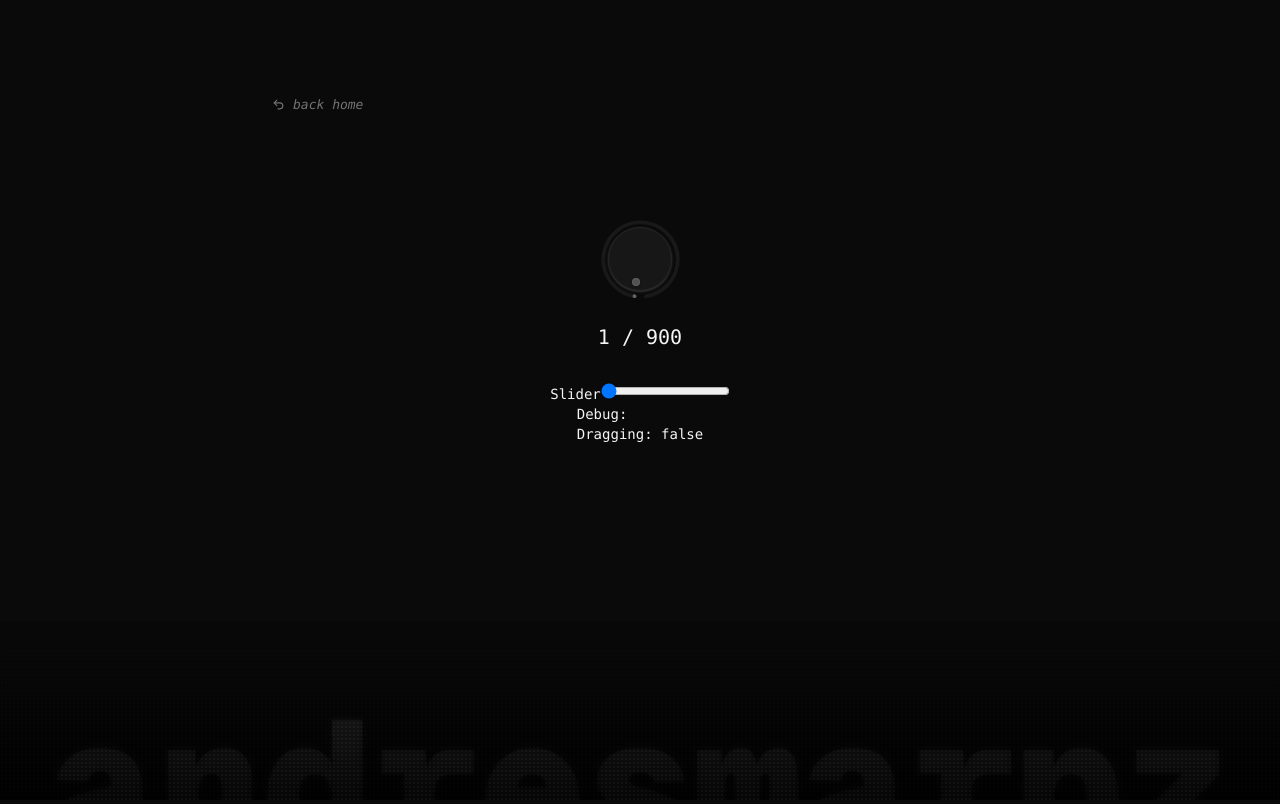
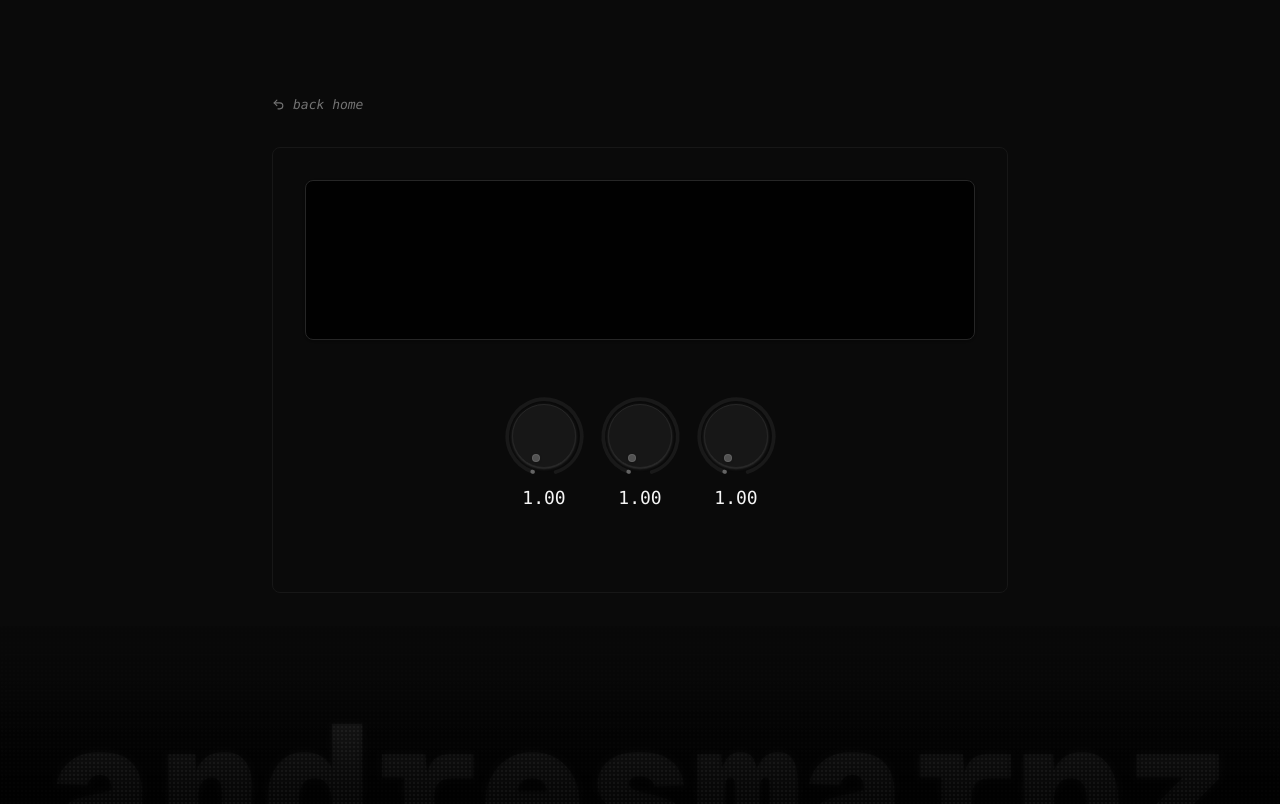
Before and after one commit to andresmarpz/website, a Next.js app: page /work/knob in a window 1280 px wide. Built offline with nearby package versions, Linux system fonts and the light colour scheme; no server answers.

Commit message:
lots of progress

```diff
--- a/app/(navigable)/work/knob/knob.tsx
+++ b/app/(navigable)/work/knob/knob.tsx
@@ -1,68 +1,197 @@
 'use client';
 
 import Progress from '@/app/(navigable)/work/knob/progress';
-import { useEffect, useRef, useState } from 'react';
+import {
+  degreesToRadians,
+  radiansToDegrees
+} from '@/app/(navigable)/work/knob/utils';
+import {
+  MouseEvent,
+  MouseEventHandler,
+  useCallback,
+  useEffect,
+  useRef,
+  useState
+} from 'react';
 import useSound from 'use-sound';
+
+interface InternalState {
+  isDragging: boolean;
+  initialMousePosition?: [Number, Number];
+}
 
 export default function Knob({
   min,
   max,
+  onValueChange,
   reductionPercentage = 0
 }: {
   min: number;
   max: number;
+  onValueChange: (newValue: number) => unknown;
   reductionPercentage?: number;
 }) {
-  const [playTick] = useSound('/assets/sounds/tick.mp3', {
-    interrupt: true,
-    volume: 0.5
+  // Ticking sound
+  const [_playTick] = useSound('/assets/sounds/tick.mp3', {
+    volume: 0.015
   });
+
+  const timeoutRef = useRef<ReturnType<typeof setTimeout> | null>(null);
+  const playTick = () => {
+    if (!timeoutRef.current) {
+      timeoutRef.current = setTimeout(() => {
+        _playTick();
+        timeoutRef.current = null;
+      }, 25);
+    }
+  };
+
+  // State
+  const [currentValue, _setCurrentValue] = useState<number>(min);
+  const [_internalState, _setInternalState] = useState<InternalState>({
+    isDragging: false
+  });
+
+  const setCurrentKnobValue = (
+    newValue: number | ((lastValue: number) => number)
+  ) => {
+    const computedValue =
+      typeof newValue === 'function' ? newValue(currentValue) : newValue;
+
+    if (computedValue !== currentValue) {
+      _setCurrentValue(computedValue);
+      onValueChange(computedValue);
+      playTick();
+    }
+  };
+
+  // Knob container element ref
   const elementRef = useRef<HTMLDivElement | null>(null);
 
-  const [currentValue, setCurrentValue] = useState(min);
-  const [isDragging, setIsDragging] = useState(false);
+  // Event Handlers
 
-  const currentPercentage = (currentValue * 100) / max;
+  /**
+   * Mouse Down event handler
+   */
+  const handleElementMouseDown = useCallback((event: MouseEvent) => {
+    if (!elementRef.current) return;
+
+    const initialMousePosition = [event.clientX, event.clientY] as const;
+
+    _setInternalState({
+      isDragging: true,
+      initialMousePosition
+    });
+  }, []);
+
+  /**
+   * Mouse Up event handler
+   */
+  const handleElementMouseUp = useCallback((event: MouseEvent) => {
+    _setInternalState({
+      isDragging: false
+    });
+  }, []);
+
+  /**
+   * Mouse Move event handler
+   */
+  const handleMouseMove = useCallback(
+    (event: MouseEvent) => {
+      // If it's not dragging or the Knob ref does not exist return
+      if (!_internalState.isDragging || !elementRef.current) return;
+
+      const knobBoundingRect = elementRef.current.getBoundingClientRect();
+
+      const centerX = knobBoundingRect.x + knobBoundingRect.width / 2;
+      const centerY = knobBoundingRect.y + knobBoundingRect.height / 2;
+
+      const [initialMouseX, initialMouseY] =
+        _internalState.initialMousePosition;
+
+      const mouseX = event.clientX;
+      const mouseY = event.clientY;
+
+      const initialRelativeX = initialMouseX - centerX;
+      const initialRelativeY = initialMouseY - centerY;
+
+      const relativeX = mouseX - centerX;
+      const relativeY = mouseY - centerY;
+
+      const initialAngleRelativeToCenter = radiansToDegrees(
+        Math.atan2(initialRelativeY, initialRelativeX)
+      );
+
+      const currentAngleRelativeToCenter = radiansToDegrees(
+        Math.atan2(relativeY, relativeX)
+      );
+
+      let angleDelta =
+        currentAngleRelativeToCenter - initialAngleRelativeToCenter;
+
+      if (angleDelta > 180) {
+        angleDelta -= 360;
+      }
+      // If the delta is less than -180°, we crossed the boundary clockwise
+      else if (angleDelta < -180) {
+        angleDelta += 360;
+      }
+
+      const valuePerDegree = (max - min) / 360;
+      const valueChange = angleDelta * valuePerDegree;
+
+      setCurrentKnobValue((prevValue) => {
+        const newValue = prevValue + valueChange;
+
+        // Approach 1: Round to 2 decimal places
+        const roundedValue = Math.round(newValue * 100) / 100;
+
+        // Only update if change is significant (e.g., >= 0.01)
+        if (Math.abs(roundedValue - prevValue) < 0.01) {
+          return prevValue;
+        }
+
+        return Math.min(max, Math.max(min, roundedValue));
+      });
+
+      // Update initial position for next movement
+      _setInternalState((prev) => ({
+        ...prev,
+        initialMousePosition: [event.clientX, event.clientY]
+      }));
+    },
+    [_internalState.isDragging, _internalState.initialMousePosition]
+  );
 
   useEffect(() => {
     if (!elementRef) return;
-
-    const handleMouseMove = (event: MouseEvent) => {
-      if (!isDragging) return;
-
-      console.log(event);
-    };
 
     window.addEventListener('mousemove', handleMouseMove);
 
     return () => {
       window.removeEventListener('mousemove', handleMouseMove);
     };
-  }, [isDragging]);
+  }, [handleMouseMove]);
 
   useEffect(() => {
     if (!elementRef) return;
 
-    const handleMouseUp = (event: MouseEvent) => {
-      setIsDragging(false);
-    };
-
-    window.addEventListener('mouseup', handleMouseUp);
+    window.addEventListener('mouseup', handleElementMouseUp);
 
     return () => {
-      window.removeEventListener('mouseup', handleMouseUp);
+      window.removeEventListener('mouseup', handleElementMouseUp);
     };
-  }, []);
+  }, [handleElementMouseUp]);
+
+  const currentPercentage = (currentValue * 100) / max;
 
   return (
     <>
       {/* Knob */}
       <div
-        className="size-16 border rounded-full shadow-sm shadow-neutral-600/50 bg-neutral-900 border-neutral-800 relative"
+        className="size-16 border rounded-full shadow-sm shadow-neutral-600/50 bg-neutral-900 border-neutral-800 relative select-none"
         ref={elementRef}
-        onMouseDown={(event) => {
-          setIsDragging(true);
-        }}>
+        onMouseDown={handleElementMouseDown}>
         {/* Thumb */}
         <Thumb
           reduction={reductionPercentage}
@@ -78,28 +207,9 @@ export default function Knob({
         />
       </div>
 
-      <p className="text-center font-mono text-xl py-8">
-        {currentValue} / {max}
+      <p className="text-center font-mono text-lg py-4">
+        {currentValue.toFixed(2)}
       </p>
-
-      <label>
-        Slider
-        <input
-          type="range"
-          min={min}
-          max={max}
-          value={currentValue}
-          onChange={(e) => {
-            setCurrentValue(e.target.value);
-            playTick();
-          }}
-        />
-      </label>
-
-      <div>
-        Debug:
-        <p>Dragging: {String(isDragging)}</p>
-      </div>
     </>
   );
 }
@@ -120,7 +230,7 @@ function Thumb({
   // we subtract 3/4 Pi
   const CURRENT_ANGLE =
     CURRENT_ANGLE_RAW - (360 - REDUCTION_DEGREES / 1.5) * 0.75;
-  const CURRENT_ANGLE_RADIANS = (CURRENT_ANGLE * Math.PI) / 180;
+  const CURRENT_ANGLE_RADIANS = degreesToRadians(CURRENT_ANGLE);
 
   // Base is always 50% + whatever offset into the circumference (negative or positive)
   const left = `${50 + 37.5 * Math.cos(CURRENT_ANGLE_RADIANS)}%`;
--- a/app/(navigable)/work/knob/page.tsx
+++ b/app/(navigable)/work/knob/page.tsx
@@ -1,9 +1,49 @@
+'use client';
+
 import Knob from '@/app/(navigable)/work/knob/knob';
+import { useState } from 'react';
 
 export default function KnobPage() {
+  const [r, setR] = useState(1);
+  const [g, setG] = useState(1);
+  const [b, setB] = useState(1);
+
   return (
-    <div className="flex justify-center py-20 flex-col items-center">
-      <Knob min={1} max={900} reductionPercentage={5} />
+    <div className="flex justify-center items-center border border-neutral-900 rounded-lg gap-8 flex-col p-8 bg-neutral-950">
+      {/* Screen */}
+      <div
+        className="h-40 w-full rounded-lg border border-neutral-800 shadow"
+        style={{
+          backgroundColor: `rgb(${r}, ${g}, ${b})`
+        }}></div>
+
+      <div className="flex gap-8 py-8">
+        <div className="flex flex-col">
+          <Knob
+            min={1}
+            max={255}
+            reductionPercentage={10}
+            onValueChange={setR}
+          />
+        </div>
+
+        <div className="flex flex-col">
+          <Knob
+            min={1}
+            max={255}
+            reductionPercentage={10}
+            onValueChange={setG}
+          />
+        </div>
+        <div className="flex flex-col">
+          <Knob
+            min={1}
+            max={255}
+            reductionPercentage={10}
+            onValueChange={setB}
+          />
+        </div>
+      </div>
     </div>
   );
 }
--- a/app/(navigable)/work/knob/progress.tsx
+++ b/app/(navigable)/work/knob/progress.tsx
@@ -39,7 +39,8 @@ export default function Progress({
         strokeDashoffset={circumference * reduction}
         fill="none"
         stroke={background}
-        strokeLinecap="round"></circle>
+        strokeLinecap="round"
+      />
       <circle
         transform={`rotate(${rotate} ${center} ${center})`}
         id="path"
@@ -51,7 +52,8 @@ export default function Progress({
         strokeDashoffset={offset}
         fill="none"
         stroke={stroke}
-        strokeLinecap="round"></circle>
+        strokeLinecap="round"
+      />
     </svg>
   );
 }
--- /dev/null
+++ b/app/(navigable)/work/knob/utils.ts
@@ -0,0 +1,7 @@
+export function degreesToRadians(degrees: number) {
+  return degrees * (Math.PI / 180);
+}
+
+export function radiansToDegrees(radians: number) {
+  return radians * (180 / Math.PI);
+}
```
